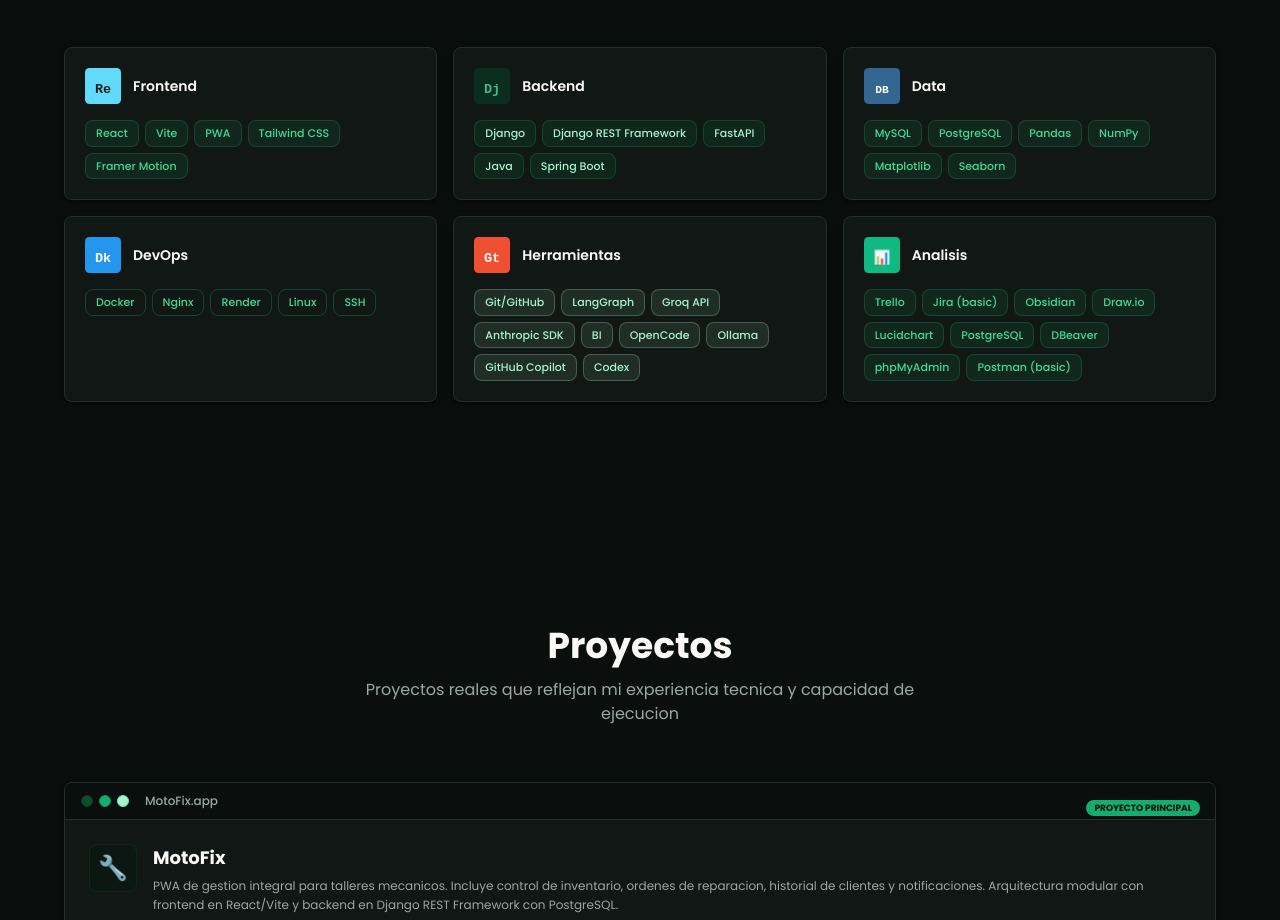
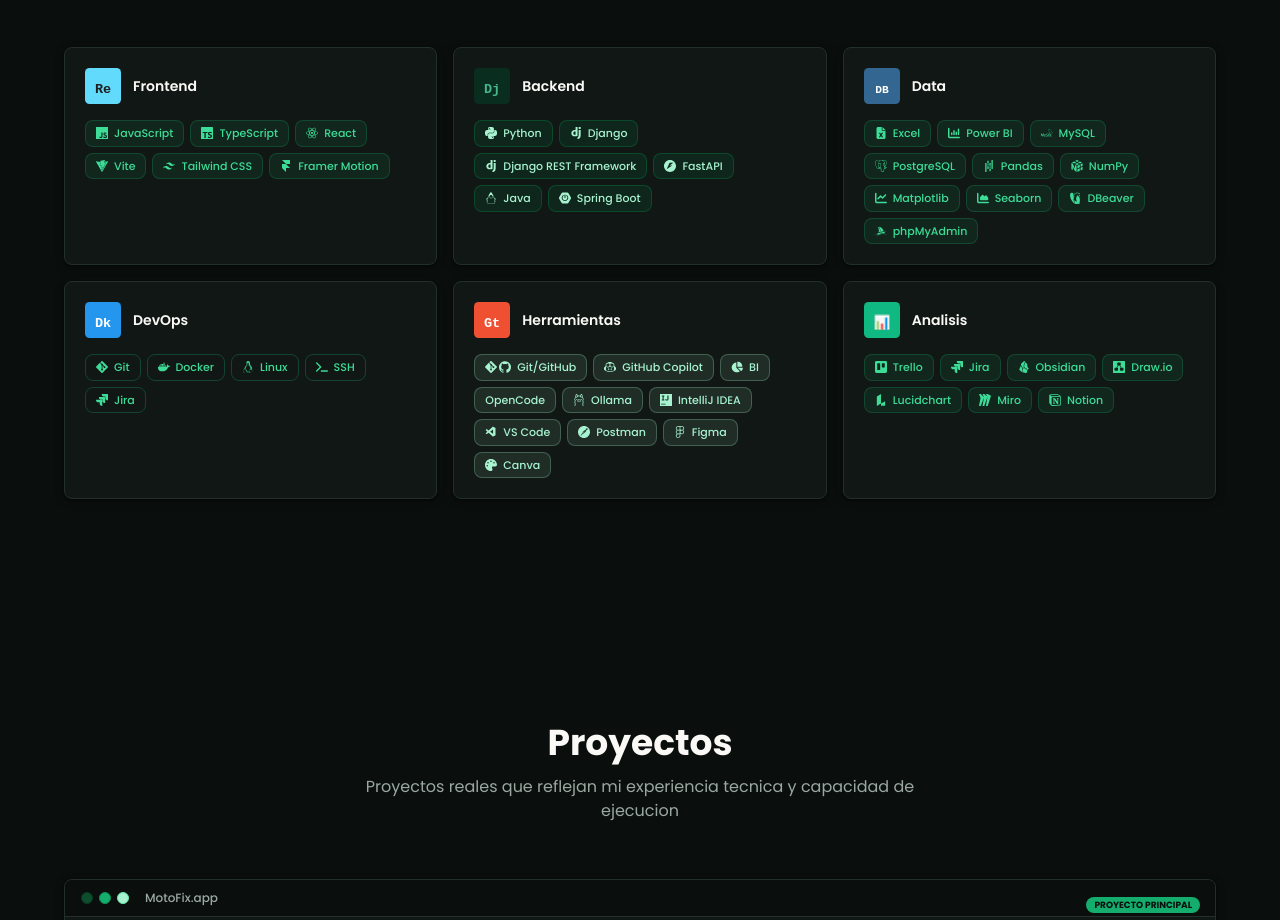
Before and after one commit to Alejandro-lopez1/Portfolio_web, a React (Vite) app in the folder portfolio/: page / in a window 1280 px wide. Shown: the part 3660-4580 px from the top of the page. Built offline with nearby package versions, Linux system fonts and the light colour scheme.

Commit message:
feat: add react-icons for enhanced skill representation in Skills component

```diff
--- a/portfolio/package.json
+++ b/portfolio/package.json
@@ -14,6 +14,7 @@
     "lucide-react": "^0.501.0",
     "react": "^19.2.7",
     "react-dom": "^19.2.7",
+    "react-icons": "^5.7.0",
     "react-router-dom": "^7.0.0"
   },
   "devDependencies": {
--- a/portfolio/src/components/Skills.jsx
+++ b/portfolio/src/components/Skills.jsx
@@ -1,7 +1,104 @@
 import { motion } from 'framer-motion'
+import {
+  SiJavascript,
+  SiTypescript,
+  SiReact,
+  SiVite,
+  SiTailwindcss,
+  SiFramer,
+  SiPython,
+  SiDjango,
+  SiFastapi,
+  SiOpenjdk,
+  SiSpringboot,
+  SiMysql,
+  SiPostgresql,
+  SiPandas,
+  SiNumpy,
+  SiDbeaver,
+  SiPhpmyadmin,
+  SiGit,
+  SiGithub,
+  SiDocker,
+  SiLinux,
+  SiJira,
+  SiGithubcopilot,
+  SiOpencode,
+  SiOllama,
+  SiIntellijidea,
+  SiPostman,
+  SiFigma,
+  SiTrello,
+  SiObsidian,
+  SiDiagramsdotnet,
+  SiLucid,
+  SiMiro,
+  SiNotion,
+} from 'react-icons/si'
+import {
+  FaChartArea,
+  FaChartColumn,
+  FaChartLine,
+  FaChartPie,
+  FaFileExcel,
+  FaPalette,
+  FaTerminal,
+} from 'react-icons/fa6'
+import { VscVscode } from 'react-icons/vsc'
 import Section from './ui/Section'
 import Badge from './ui/Badge'
 import PixelIcon from './ui/PixelIcon'
+
+const skillIcons = {
+  JavaScript: SiJavascript,
+  TypeScript: SiTypescript,
+  React: SiReact,
+  Vite: SiVite,
+  'Tailwind CSS': SiTailwindcss,
+  'Framer Motion': SiFramer,
+
+  Python: SiPython,
+  Django: SiDjango,
+  'Django REST Framework': SiDjango,
+  FastAPI: SiFastapi,
+  Java: SiOpenjdk,
+  'Spring Boot': SiSpringboot,
+
+  Excel: FaFileExcel,
+  'Power BI': FaChartColumn,
+  MySQL: SiMysql,
+  PostgreSQL: SiPostgresql,
+  Pandas: SiPandas,
+  NumPy: SiNumpy,
+  Matplotlib: FaChartLine,
+  Seaborn: FaChartArea,
+  DBeaver: SiDbeaver,
+  phpMyAdmin: SiPhpmyadmin,
+
+  Git: SiGit,
+  Docker: SiDocker,
+  Linux: SiLinux,
+  SSH: FaTerminal,
+  Jira: SiJira,
+
+  'Git/GitHub': [SiGit, SiGithub],
+  'GitHub Copilot': SiGithubcopilot,
+  BI: FaChartPie,
+  OpenCode: SiOpencode,
+  Ollama: SiOllama,
+  'IntelliJ IDEA': SiIntellijidea,
+  'VS Code': VscVscode,
+  Postman: SiPostman,
+  Figma: SiFigma,
+  Canva: FaPalette,
+
+  Trello: SiTrello,
+  Obsidian: SiObsidian,
+  'Draw.io': SiDiagramsdotnet,
+  Lucidchart: SiLucid,
+  Miro: SiMiro,
+  Notion: SiNotion,
+}
 
 const categories = [
   {
@@ -9,44 +106,65 @@ const categories = [
     icon: 'react',
     label: 'Frontend',
     color: 'brand',
-    items: ['React', 'Vite', 'PWA', 'Tailwind CSS', 'Framer Motion'],
+    items: ['JavaScript', 'TypeScript', 'React', 'Vite', 'Tailwind CSS', 'Framer Motion'],
   },
   {
     id: 'backend',
     icon: 'django',
     label: 'Backend',
     color: 'deep',
-    items: ['Django', 'Django REST Framework', 'FastAPI', 'Java', 'Spring Boot'],
+    items: ['Python', 'Django', 'Django REST Framework', 'FastAPI', 'Java', 'Spring Boot'],
   },
   {
     id: 'data',
     icon: 'database',
     label: 'Data',
     color: 'brand',
-    items: ['MySQL', 'PostgreSQL', 'Pandas', 'NumPy', 'Matplotlib', 'Seaborn'],
+    items: ['Excel', 'Power BI','MySQL', 'PostgreSQL', 'Pandas', 'NumPy', 'Matplotlib', 'Seaborn', 'DBeaver', 'phpMyAdmin'],
   },
   {
     id: 'devops',
     icon: 'docker',
     label: 'DevOps',
     color: 'outline',
-    items: ['Docker', 'Nginx', 'Render', 'Linux', 'SSH'],
+    items: ['Git','Docker', 'Linux', 'SSH', 'Jira'],
   },
   {
     id: 'tools',
     icon: 'git',
     label: 'Herramientas',
     color: 'mint',
-    items: ['Git/GitHub', 'LangGraph', 'Groq API', 'Anthropic SDK', 'BI', 'OpenCode', 'Ollama', 'GitHub Copilot', 'Codex'],
+    items: ['Git/GitHub', 'GitHub Copilot', 'BI', 'OpenCode', 'Ollama', 'IntelliJ IDEA', 'VS Code', 'Postman', 'Figma', 'Canva'],
   },
   {
     id: 'analysis',
     icon: 'chart',
     label: 'Analisis',
     color: 'brand',
-    items: ['Trello', 'Jira (basic)', 'Obsidian', 'Draw.io', 'Lucidchart', 'PostgreSQL', 'DBeaver', 'phpMyAdmin', 'Postman (basic)'],
+    items: ['Trello', 'Jira', 'Obsidian', 'Draw.io', 'Lucidchart', 'Miro', 'Notion'],
   },
 ]
+
+function SkillBadge({ name, color }) {
+  const icon = skillIcons[name]
+  const icons = Array.isArray(icon) ? icon : icon ? [icon] : []
+
+  return (
+    <Badge color={color} className="gap-1.5">
+      {icons.length > 0 && (
+        <span
+          className="inline-flex items-center gap-0.5 shrink-0"
+          aria-hidden="true"
+        >
+          {icons.map((Icon, i) => (
+            <Icon key={i} size={12} />
+          ))}
+        </span>
+      )}
+      {name}
+    </Badge>
+  )
+}
 
 export default function Skills() {
   return (
@@ -73,9 +191,7 @@ export default function Skills() {
             </div>
             <div className="flex flex-wrap gap-1.5">
               {cat.items.map((skill) => (
-                <Badge key={skill} color={cat.color}>
-                  {skill}
-                </Badge>
+                <SkillBadge key={skill} name={skill} color={cat.color} />
               ))}
             </div>
           </motion.div>
```
Also changed, not shown: 1 other file (tests, documents, lock files or other folders).
